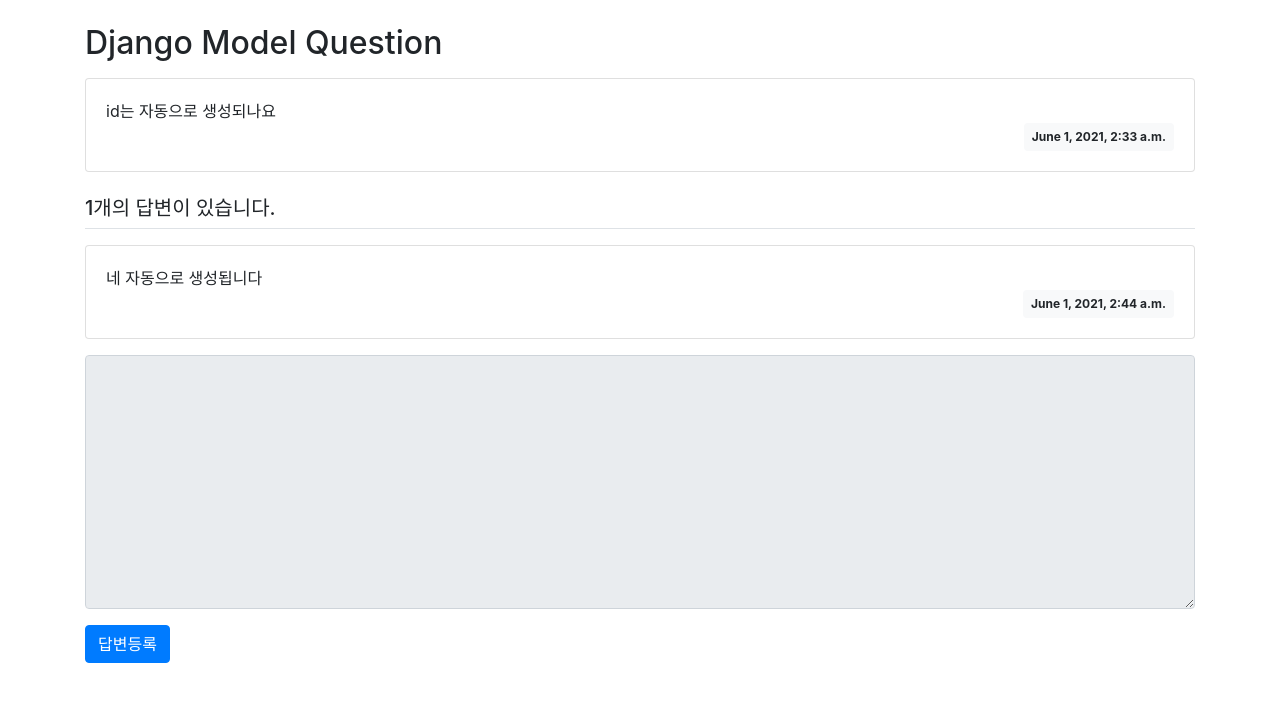
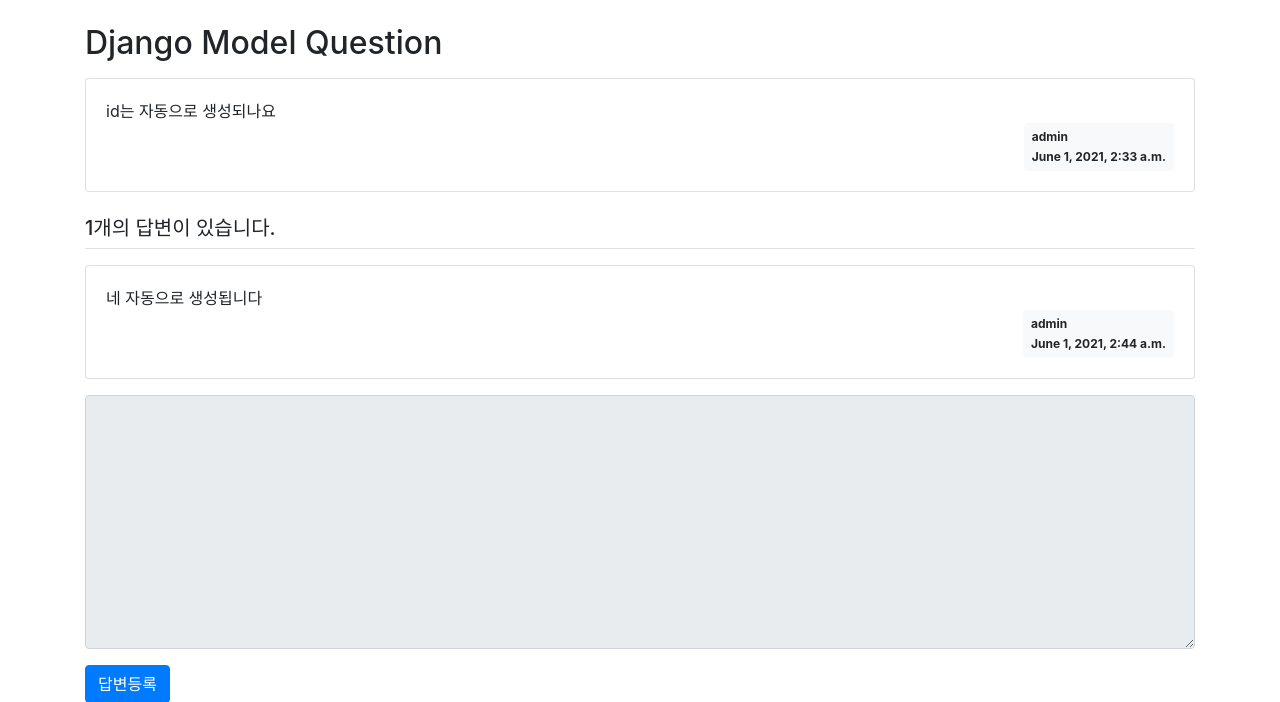
Before and after one commit to liebeDY/django, a Django app: page /pybo/2/ in a window 1280 px wide. Shown: the part 57-759 px from the top of the page. Run offline with Django 3.2, Linux system fonts and the light colour scheme; data comes from the database, SQL or seed files in the repository; some libraries are stand-ins or nearby versions.

Commit message:
장고 3-08 [글쓴이 표시하기]

```diff
--- a/mysite/templates/pybo/question_detail.html
+++ b/mysite/templates/pybo/question_detail.html
@@ -9,8 +9,9 @@
     <div class="card-body">
       <div class="card-text" style="white-space: pre-line;">{{ question.content }}</div>
       <div class="d-flex justify-content-end">
-        <div class="badge badge-light p-2">
-          {{ question.create_date}}
+        <div class="badge badge-light p-2 text-left">
+          <div class="mb-2">{{ question.author.username }}</div>
+          <div>{{ question.create_date }}</div>
         </div>
       </div>
     </div>
@@ -27,8 +28,9 @@
         </div>
 
         <div class="d-flex justify-content-end">
-          <div class="badge badge-light p-2">
-            {{ answer.create_date }}
+          <div class="badge badge-light p-2 text-left">
+            <div class="mb-2">{{ answer.author.username }}</div>
+            <div>{{ answer.create_date }}</div>
           </div>
         </div>
       </div>
```
Also changed, not shown: mysite/templates/pybo/question_list.html (+6 -4 lines).
